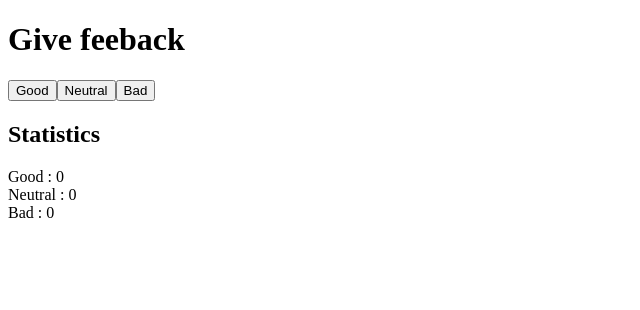
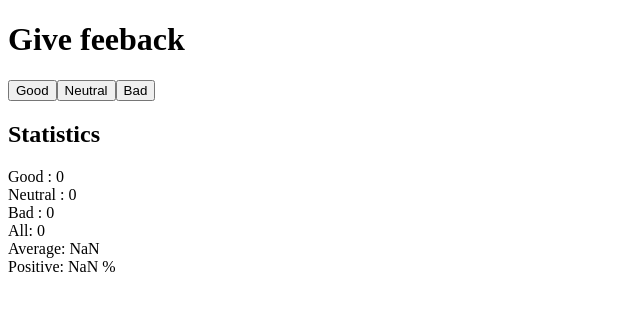
Before and after one commit to elvis-visi/fullstackopen, a React (Create React App) app in the folder part1/unicafe/: page / in a window 1280 px wide. Shown: the top 310 px of the page, without its empty margins (0-640 px from the left). Built offline with nearby package versions, Linux system fonts and the light colour scheme.

Commit message:
Step 1.7, more statistics added

```diff
--- a/part1/unicafe/src/App.js
+++ b/part1/unicafe/src/App.js
@@ -11,35 +11,62 @@ const Button = ({ onClick, text }) => {
   )
 }
 
+const Display = ({ score, text }) => {
+
+  return (
+    <div>
+      {text} : {score}
+    </div>
+  )
+}
+
+const DisplayAll = (props) => {
+
+
+  //average: (good - bad) / total
+  let average = ((props.scores[0] - props.scores[2])/props.total)
+
+//good +1 score, neutral= 0, bad = -1
+//positive, good over total
+
+console.log(average)
+
+  return (
+    <div>
+      <div>All: {props.scores[0] + props.scores[1] + props.scores[2]}</div>
+      <div>Average: {average}</div>
+      <div>Positive: {((props.scores[0]/total) * 100)} % </div>
+   </div>
+
+  )
+
+}//total
+let total = 0
 const App = () => {
   // save clicks of each button to its own state
   const [good, setGood] = useState(0)
   const [neutral, setNeutral] = useState(0)
   const [bad, setBad] = useState(0)
 
+
   const handleGoodClick = () => {
     //update/increase the good state by 1
     setGood(good + 1)
-
-  }
+    total++
+    console.log({total})
+}
   const handleNeutralClick = () => {
     //update/increase the neutral state by 1
     setNeutral(neutral + 1)
-
-  }
+    total++
+    console.log({total})
+}
   const handleBadClick = () => {
     //update/increase the bad state by 1
     setBad(bad + 1)
-
-  }
-
-  const Display = ({ score, text }) => {
-    return (
-      <div>
-        {text} : {score}
-      </div>
-    )
-  }
+    total++
+    console.log({total})
+}
 
   return (
     <div>
@@ -62,6 +89,8 @@ const App = () => {
           text='Neutral' />
         <Display score={bad}
           text='Bad' />
+         <DisplayAll  scores  = {[good, neutral , bad]}
+         total = {total}/>
       </div>
     </div>
   )
```
